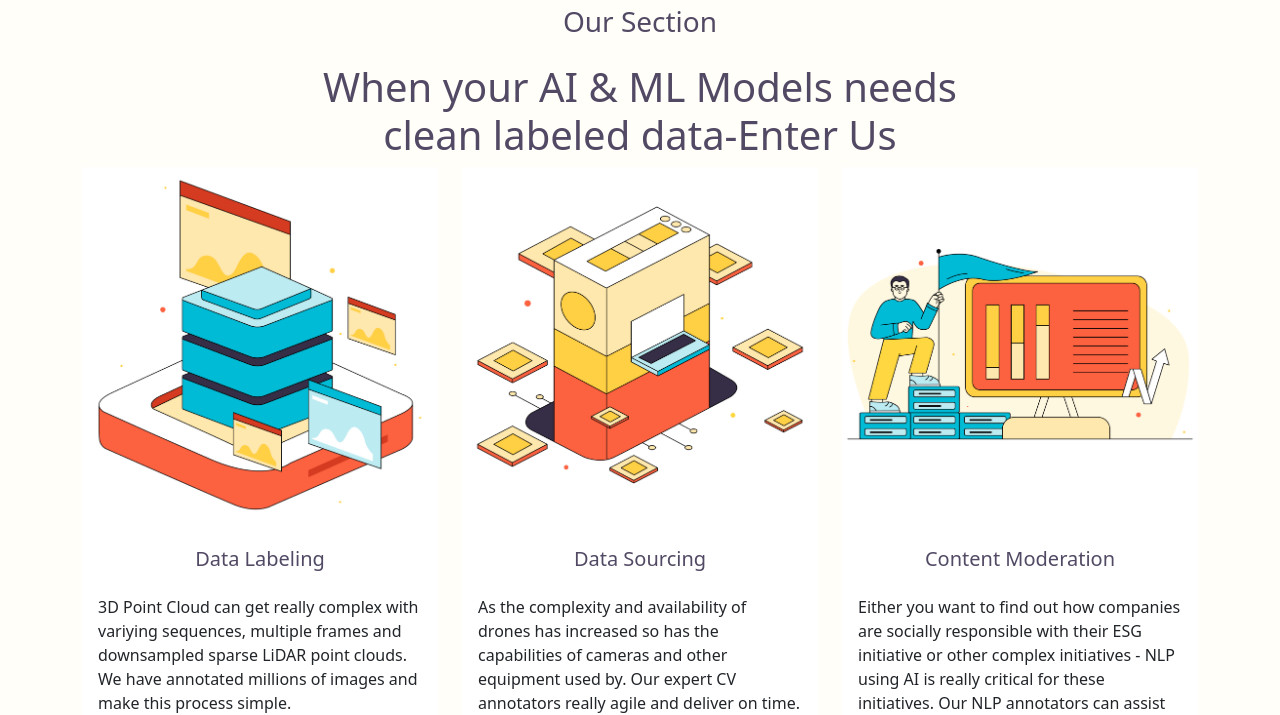
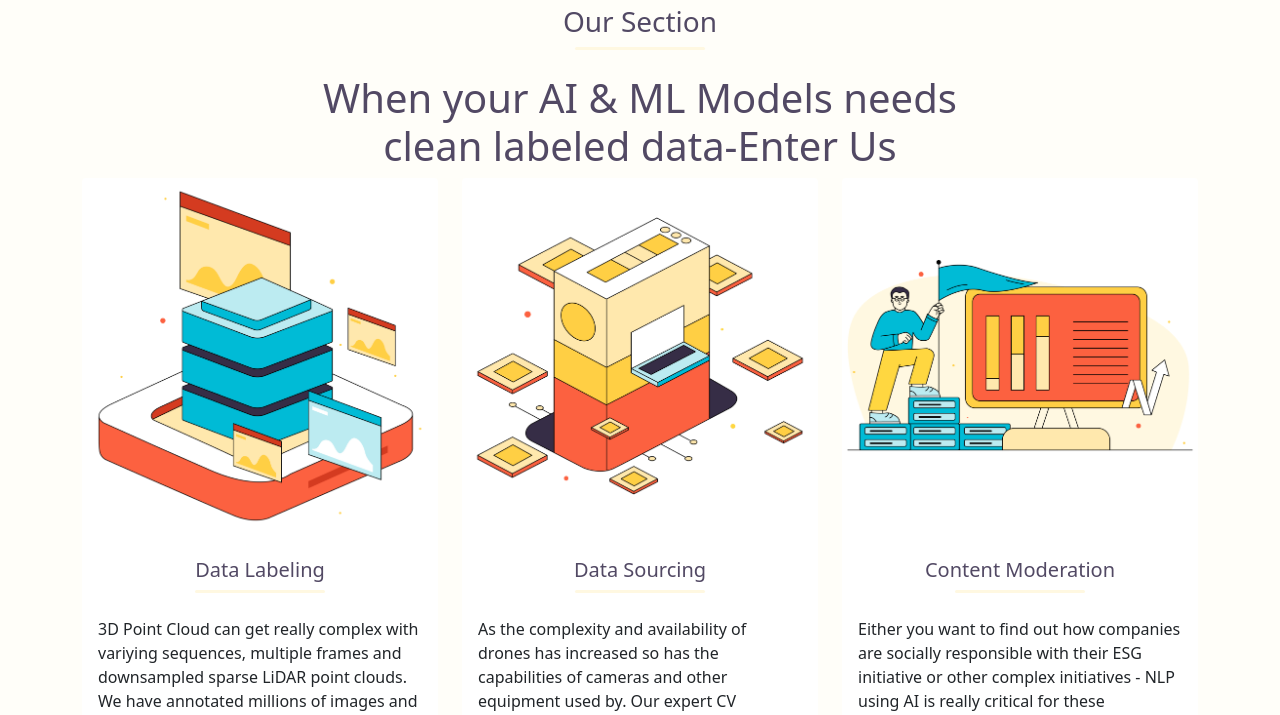
Before and after one commit to maxmp717/objectways3.0, a plain HTML site: page index.html in a window 1280 px wide. Shown: the part 766-1481 px from the top of the page. Drawn offline with nearby package versions, Linux system fonts and the light colour scheme.

Commit message:
title border

```diff
--- a/css/main.css
+++ b/css/main.css
@@ -153,3 +153,11 @@
 .social-icons a{
   color: var(--orange);
 }
+.border_bar{
+  width: 130px;
+  height: 3px;
+  display: block;
+  background-color: #FFF8E1;
+  margin: 0 auto;
+  border-radius: 10px;
+}
--- a/index.html
+++ b/index.html
@@ -883,6 +883,7 @@ version="1.1"><metadata
     <section class="container">
       <div class="text-center card-title">
         <h3>Our Section </h3>
+        <span class="border_bar"></span>
       </div>
       <div class="subheading text-center">
           <h1>When your AI & ML Models needs clean labeled data-Enter Us</h1>
@@ -892,7 +893,8 @@ version="1.1"><metadata
           <div class="card">
             <img src="/img/Data Labeling-01.png" class="card-img-top" alt="card-grid-image">
             <div class="card-body">
-              <h5 class="card-title text-center">Data Labeling </h5>
+              <div class="card-title text-center">
+              <h5>Data Labeling </h5><span class="border_bar"></span></div>
               <p class="card-text">3D Point Cloud can get really complex with variying sequences, multiple frames and downsampled sparse LiDAR point clouds. We have annotated millions of images and make this process simple. </p>
             </div>
           </div>
@@ -901,14 +903,16 @@ version="1.1"><metadata
           <div class="card">
             <img src="/img/Data Sourcing-01.png" class="card-img-top" alt="card-grid-image">
             <div class="card-body">
-              <h5 class="card-title text-center">Data Sourcing</h5>
+              <div class="card-title text-center">
+                <h5>Data Sourcing</h5><span class="border_bar"></span></div>
               <p class="card-text">As the complexity and availability of drones has increased so has the capabilities of cameras and other equipment used by. Our expert CV annotators really agile and deliver on time. </p>
             </div>
           </div></div> <div class="col">
             <div class="card">
               <img src="/img/Content Moderation-01.png" class="card-img-top" alt="card-grid-image">
               <div class="card-body">
-                <h5 class="card-title text-center">Content Moderation</h5>
+                <div class="card-title text-center">
+                  <h5>Content Moderation</h5><span class="border_bar"></span></div>
                 <p class="card-text">Either you want to find out how companies are socially responsible with their ESG initiative or other complex initiatives - NLP using AI is really critical for these initiatives. Our NLP annotators can assist with all your text annotations. </p>
               </div>
             </div>
@@ -920,6 +924,7 @@ version="1.1"><metadata
     <div class="container">
       <div class="text-center card-title">
         <h2>Our Custom Tools </h2>
+        <span class="border_bar"></span>
       </div>
       <div class="d-flex align-items-start videos_tabs">
         <div class="nav flex-column nav-pills me-4 "  aria-orientation="vertical">
@@ -951,7 +956,7 @@ version="1.1"><metadata
 
 <section class="container">
         <div class="text-center card-title">
-          <h3>Use Cases </h3>
+          <h3>Use Cases </h3><span class="border_bar"></span>
         </div>
         <div class="subheading text-center">
             <h1>How We assisted Some of the leading industries?</h1>
```
